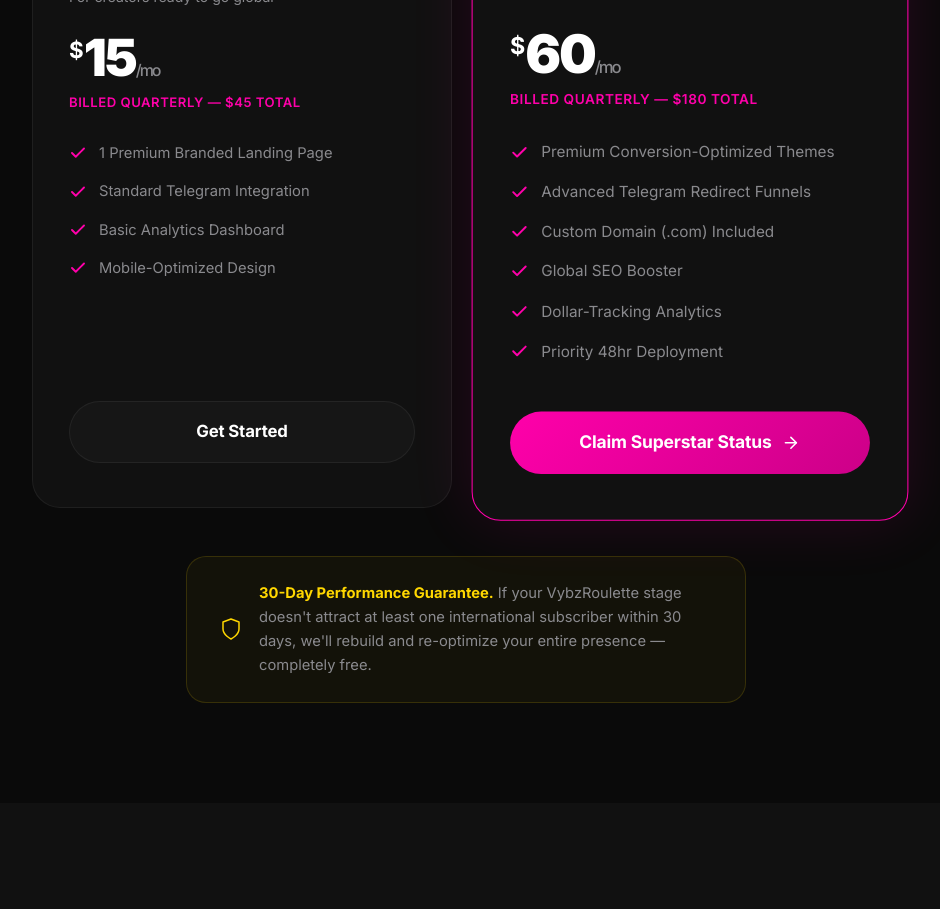
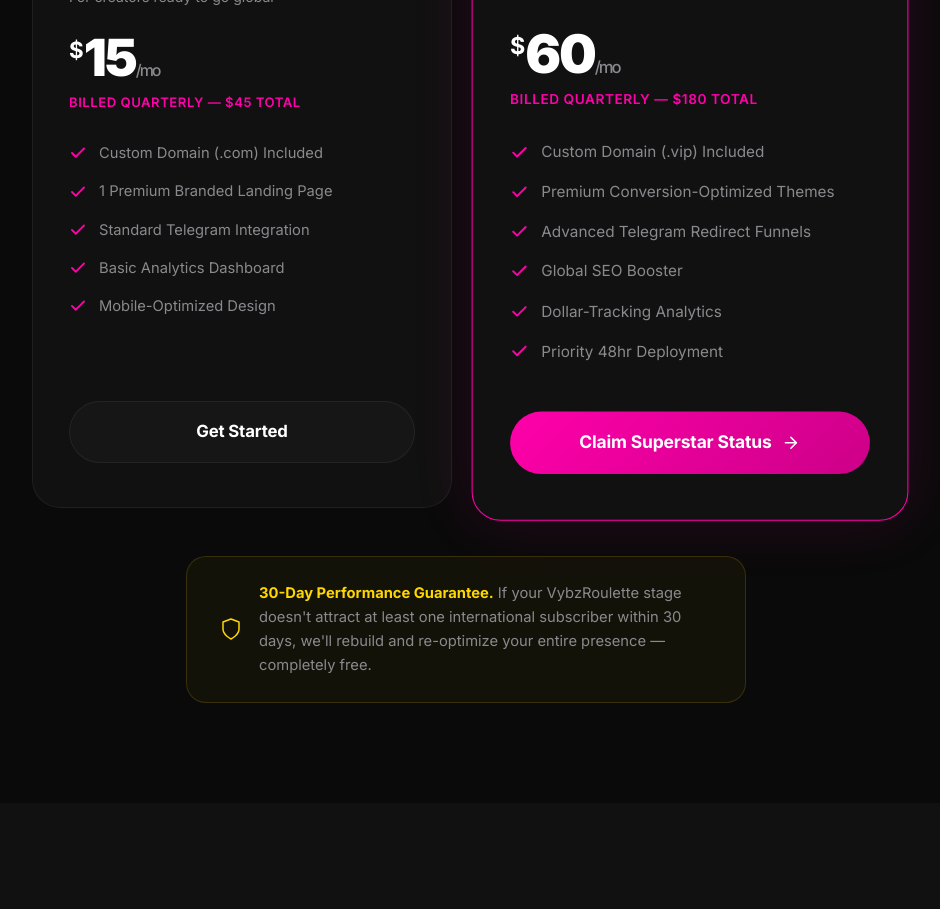
Before and after one commit to redundancybido-beep/vybzroulette, a React (Vite) app: page / in a window 1280 px wide. Shown: the part 5120-6029 px from the top of the page, without its empty margins (174-1114 px from the left). Built offline with nearby package versions, Linux system fonts and the light colour scheme; no server answers.

Commit message:
.vi domain name feature

```diff
--- a/src/components/Pricing/Pricing.jsx
+++ b/src/components/Pricing/Pricing.jsx
@@ -33,6 +33,7 @@
                 </div>
                 <p className="price-billing">Billed quarterly — {pricing.symbol}{pricing.risingStarTotal} total</p>
                 <ul className="price-features">
+                  <li><IconCheck size={18} /> Custom Domain (.com) Included</li>
                   <li><IconCheck size={18} /> 1 Premium Branded Landing Page</li>
                   <li><IconCheck size={18} /> Standard Telegram Integration</li>
                   <li><IconCheck size={18} /> Basic Analytics Dashboard</li>
@@ -59,9 +60,9 @@
                 </div>
                 <p className="price-billing">Billed quarterly — {pricing.symbol}{pricing.superstarTotal} total</p>
                 <ul className="price-features">
+                  <li><IconCheck size={18} /> Custom Domain (.vip) Included</li>
                   <li><IconCheck size={18} /> Premium Conversion-Optimized Themes</li>
                   <li><IconCheck size={18} /> Advanced Telegram Redirect Funnels</li>
-                  <li><IconCheck size={18} /> Custom Domain (.com) Included</li>
                   <li><IconCheck size={18} /> Global SEO Booster</li>
                   <li><IconCheck size={18} /> Dollar-Tracking Analytics</li>
                   <li><IconCheck size={18} /> Priority 48hr Deployment</li>
```
